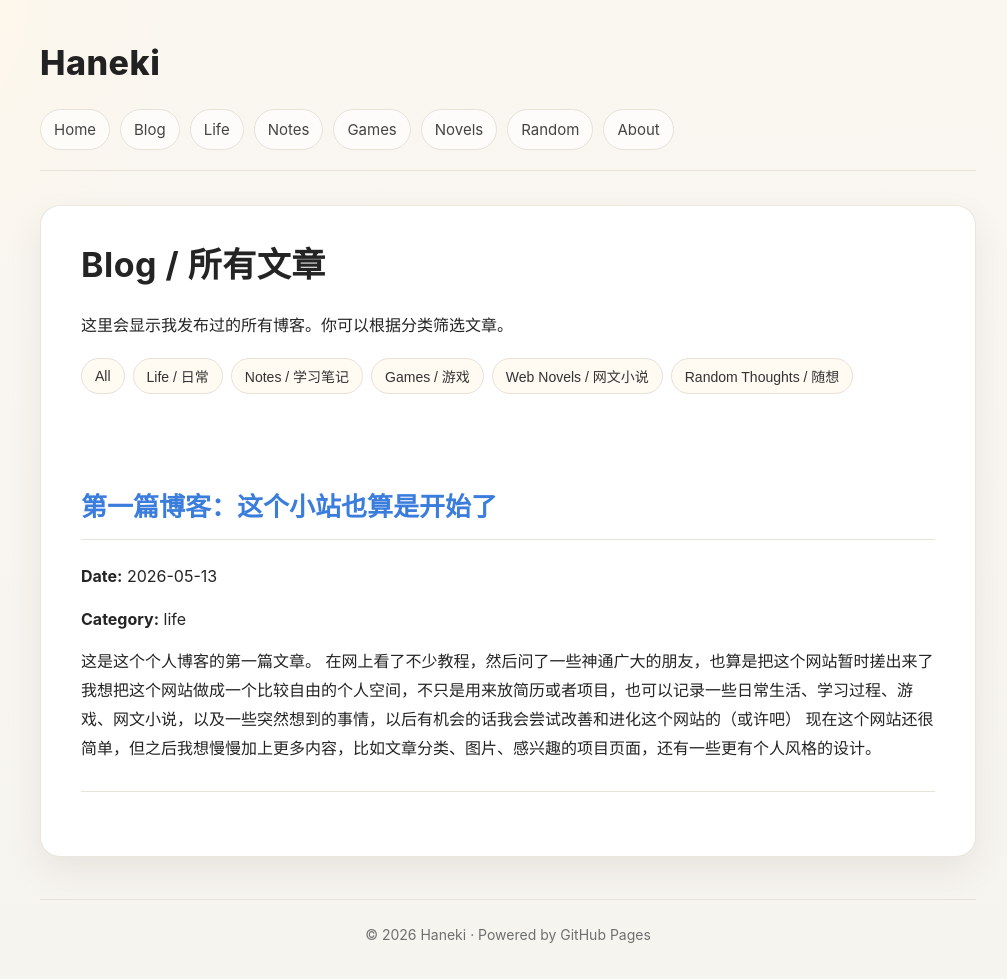
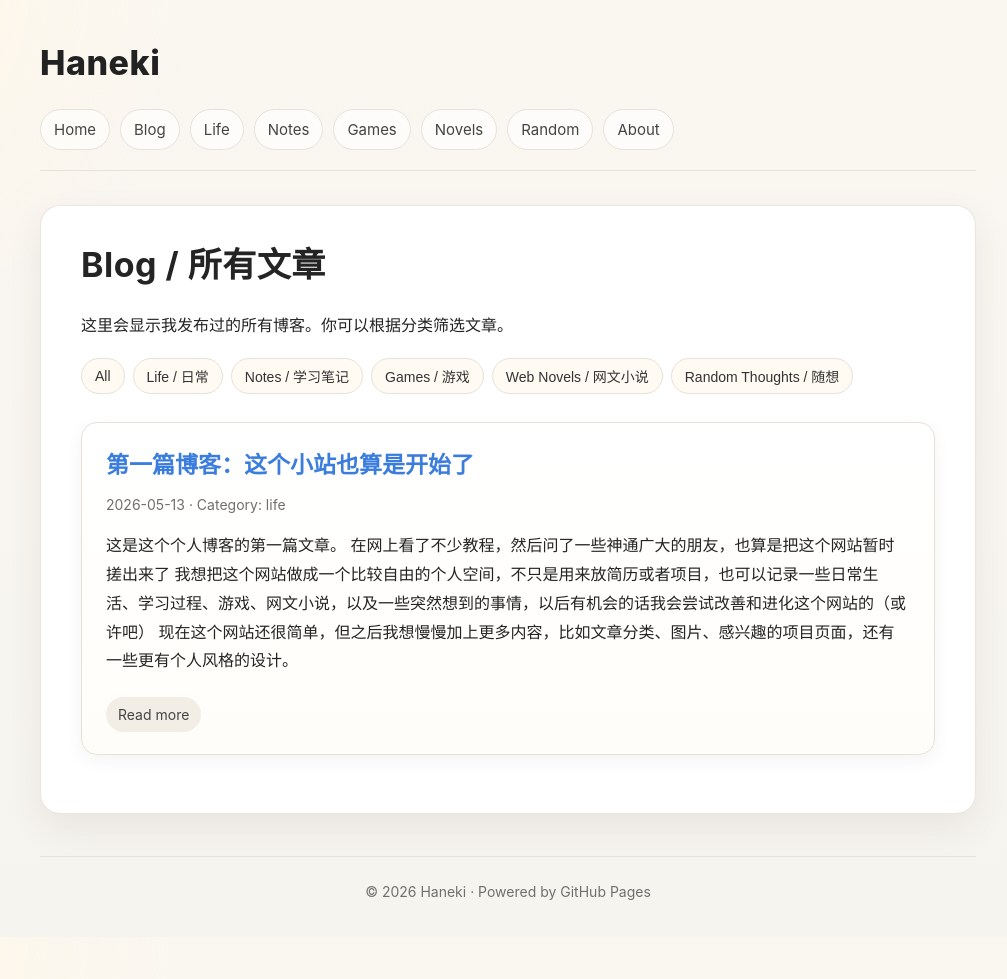
Before and after one commit to IkebeHaneki/ikebehaneki.github.io, a Jekyll site: the page built from blog.md, in a window 1280 px wide. Shown: the whole page, without its empty margins (132-1139 px from the left). Built offline with Jekyll 4.4.1, drawn with Linux system fonts in a browser that asks for light colours; after the commit the page ends 937 px from its top, so only the background shows below that.

Commit message:
Refactor post item layout in blog.md

```diff
--- a/blog.md
+++ b/blog.md
@@ -16,29 +16,24 @@ title: Blog
   <button onclick="filterPosts('random')">Random Thoughts / 随想</button>
 </div>
 
-<br>
-
 <div id="post-list">
 
 {% for post in site.posts %}
-<div class="post-item" data-category="{{ post.categories | join: ' ' }}">
-  <h2>
+<div class="post-item post-card" data-category="{{ post.categories | join: ' ' }}">
+  <div class="post-card-title">
     <a href="{{ post.url | relative_url }}">{{ post.title }}</a>
-  </h2>
+  </div>
 
-  <p>
-    <strong>Date:</strong> {{ post.date | date: "%Y-%m-%d" }}
-  </p>
-
-  <p>
-    <strong>Category:</strong> {{ post.categories | join: ", " }}
-  </p>
+  <div class="post-card-meta">
+    {{ post.date | date: "%Y-%m-%d" }}
+    · Category: {{ post.categories | join: ", " }}
+  </div>
 
   <p>
     {{ post.excerpt }}
   </p>
 
-  <hr>
+  <a class="read-more" href="{{ post.url | relative_url }}">Read more</a>
 </div>
 {% endfor %}
 
```
